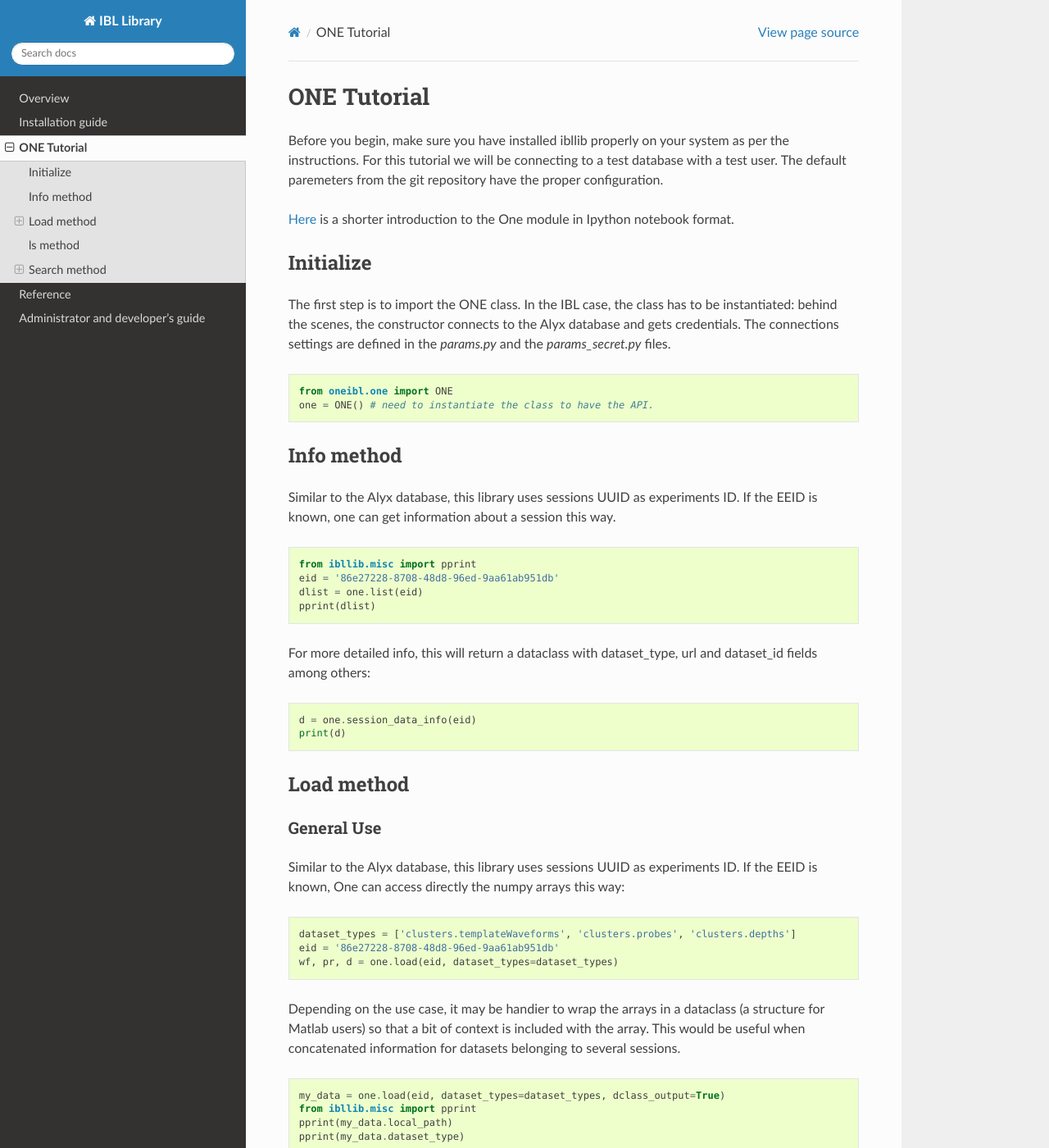
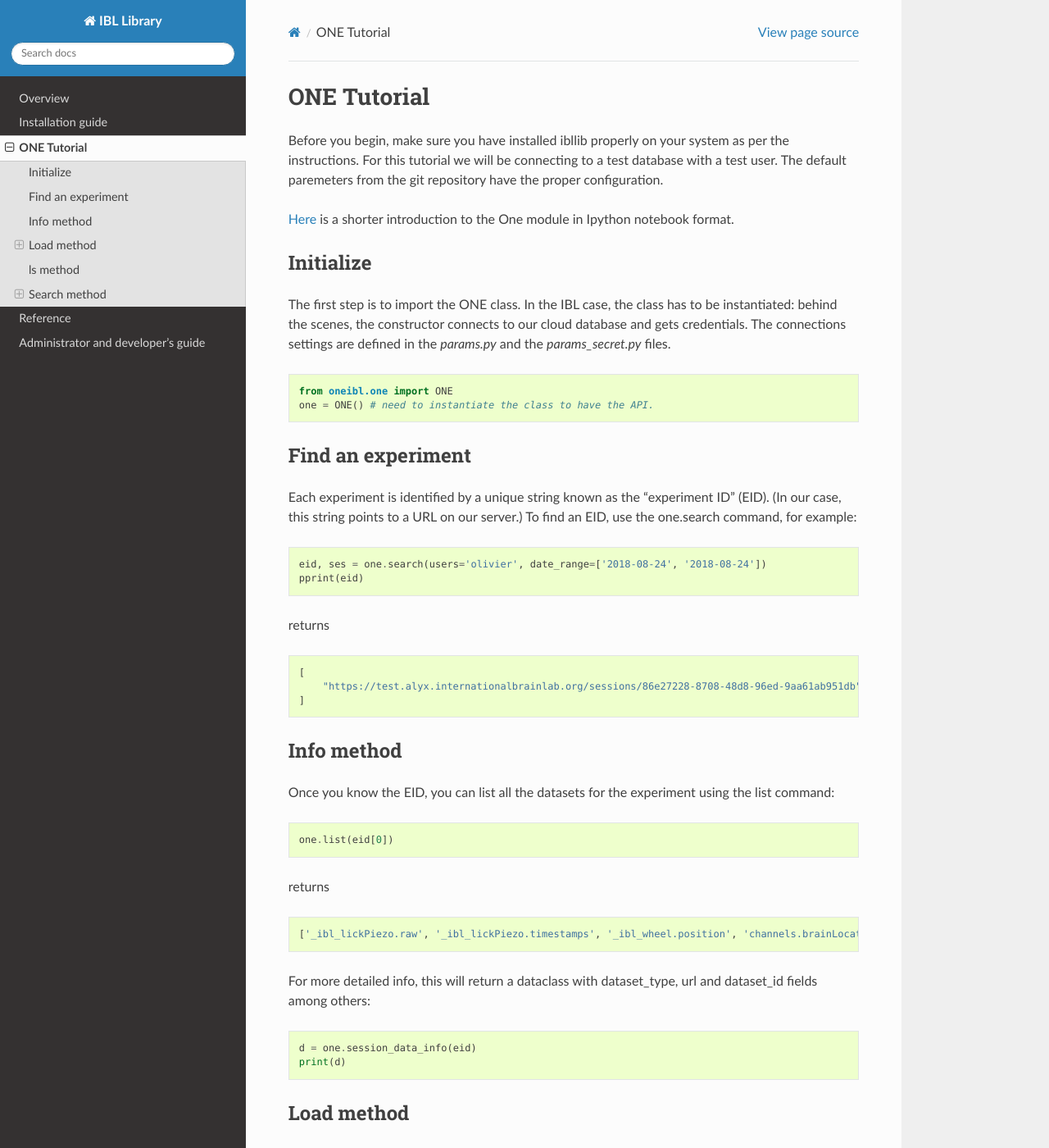
Before and after one commit to int-brain-lab/ibllib, a Sphinx documentation site: the page built from docs/03_tutorial.md, in a window 1280 px wide and 1400 px high. Shown: the whole window at 82% size. Built offline with Sphinx 7.4.7 and the Read the Docs theme 2.0.0, drawn with Linux system fonts in a browser that asks for light colours; some of the changed text lies outside the part shown.

Commit message:
Update 03_tutorial.md

````diff
--- a/docs/03_tutorial.md
+++ b/docs/03_tutorial.md
@@ -9,21 +9,37 @@ For this tutorial we will be connecting to a  test database with a test user. Th
 ## Initialize
 
 
-The first step is to import the ONE class. In the IBL case, the class has to be instantiated: behind the scenes, the constructor connects to the Alyx database and gets credentials. The connections settings are defined in the *params.py* and the *params_secret.py* files.
+The first step is to import the ONE class. In the IBL case, the class has to be instantiated: behind the scenes, the constructor connects to our cloud database and gets credentials. The connections settings are defined in the *params.py* and the *params_secret.py* files.
 
 ```python
 from oneibl.one import ONE
 one = ONE() # need to instantiate the class to have the API.
 ```
+## Find an experiment
+Each experiment is identified by a unique string known as the "experiment ID" (EID). (In our case, this string points to a URL on our server.) To find an EID, use the one.search command, for example:
+
+```
+eid, ses = one.search(users='olivier', date_range=['2018-08-24', '2018-08-24'])
+pprint(eid)
+```
+returns
+```
+[
+    "https://test.alyx.internationalbrainlab.org/sessions/86e27228-8708-48d8-96ed-9aa61ab951db"
+]
+```
+
 ## Info method
-Similar to the Alyx database, this library uses sessions UUID as experiments ID.
-If the EEID is known, one can get information about a session this way.
+Once you know the EID, you can list all the datasets for the experiment using the list command:
 ```
-from ibllib.misc import pprint
-eid = '86e27228-8708-48d8-96ed-9aa61ab951db'
-dlist = one.list(eid)
-pprint(dlist)
+one.list(eid[0])
 ```
+returns
+```
+['_ibl_lickPiezo.raw', '_ibl_lickPiezo.timestamps', '_ibl_wheel.position', 'channels.brainLocation', 'channels.probe', 'channels.rawRow', 'channels.site', 'channels.sitePositions', 'clusters._phy_annotation', 'clusters.depths', 'clusters.peakChannel', 'clusters.probes', 'clusters.templateWaveforms', 'clusters.waveformDuration', 'eye.area', 'eye.blink', 'eye.timestamps', 'eye.xyPos', 'licks.times', 'probes.description', 'probes.insertion', 'probes.rawFilename', 'probes.sitePositions', 'spikes.amps', 'spikes.clusters', 'spikes.depths', 'spikes.times', 'spontaneous.intervals', 'unknown']
+```
+
+
 
 For more detailed info, this will return a dataclass with dataset_type, url and dataset_id fields among others:
 ```python
@@ -34,8 +50,7 @@ print(d)
 ## Load method
 ### General Use
 
-Similar to the Alyx database, this library uses sessions UUID as experiments ID.
-If the EEID is known, One can access directly the numpy arrays this way:
+To load data for a given EID, use the `one.load` command:
 
 ```python
 dataset_types = ['clusters.templateWaveforms', 'clusters.probes', 'clusters.depths']
````
